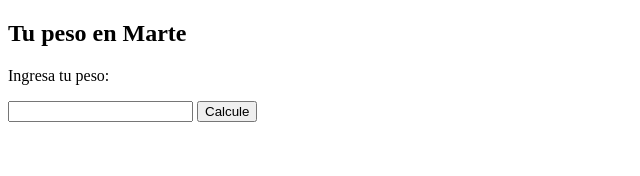
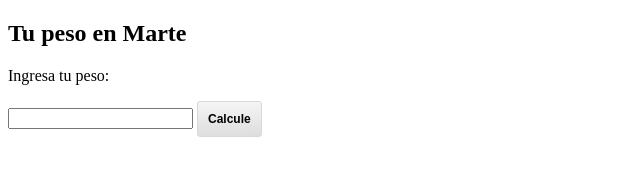
Before and after one commit to ValSaavedra/pesos-planetas, a plain HTML site: page index.html in a window 1280 px wide. Shown: the whole page, without its empty margins (0-640 px from the left). Drawn offline with Linux system fonts and the light colour scheme.

Commit message:
estylo botton

```diff
--- /dev/null
+++ b/assets/css/style.css
@@ -0,0 +1,24 @@
+
+button{
+border:1px solid #d7dada; -webkit-border-radius: 3px;
+-moz-border-radius: 3px;border-radius: 3px;font-size:12px;
+font-family:arial, helvetica, sans-serif;
+ padding: 10px 10px 10px 10px;
+text-decoration:none; display:inline-block;font-weight:bold; color: #000000;
+ background-color: #f4f5f5; background-image: -webkit-gradient(linear, left top, left bottom, from(#f4f5f5), to(#dfdddd));
+ background-image: -webkit-linear-gradient(top, #f4f5f5, #dfdddd);
+ background-image: -moz-linear-gradient(top, #f4f5f5, #dfdddd);
+ background-image: -ms-linear-gradient(top, #f4f5f5, #dfdddd);
+ background-image: -o-linear-gradient(top, #f4f5f5, #dfdddd);
+ background-image: linear-gradient(to bottom, #f4f5f5, #dfdddd);filter:progid:DXImageTransform.Microsoft.gradient(GradientType=0,startColorstr=#f4f5f5, endColorstr=#dfdddd);
+}
+
+button:hover{
+ border:1px solid #bfc4c4;
+ background-color: #d9dddd; background-image: -webkit-gradient(linear, left top, left bottom, from(#d9dddd), to(#c6c3c3));
+ background-image: -webkit-linear-gradient(top, #d9dddd, #c6c3c3);
+ background-image: -moz-linear-gradient(top, #d9dddd, #c6c3c3);
+ background-image: -ms-linear-gradient(top, #d9dddd, #c6c3c3);
+ background-image: -o-linear-gradient(top, #d9dddd, #c6c3c3);
+ background-image: linear-gradient(to bottom, #d9dddd, #c6c3c3);filter:progid:DXImageTransform.Microsoft.gradient(GradientType=0,startColorstr=#d9dddd, endColorstr=#c6c3c3);
+}
--- a/index.html
+++ b/index.html
@@ -3,6 +3,7 @@
 <head>
     <meta charset="UTF-8">
     <title>Mi peso en diferentes planetas</title>
+    <link rel="stylesheet" type="text/css" href="assets/css/style.css">
 </head>
 <body>
     <h2>Tu peso en Marte</h2>
```
Also changed, not shown: 2 other files.
